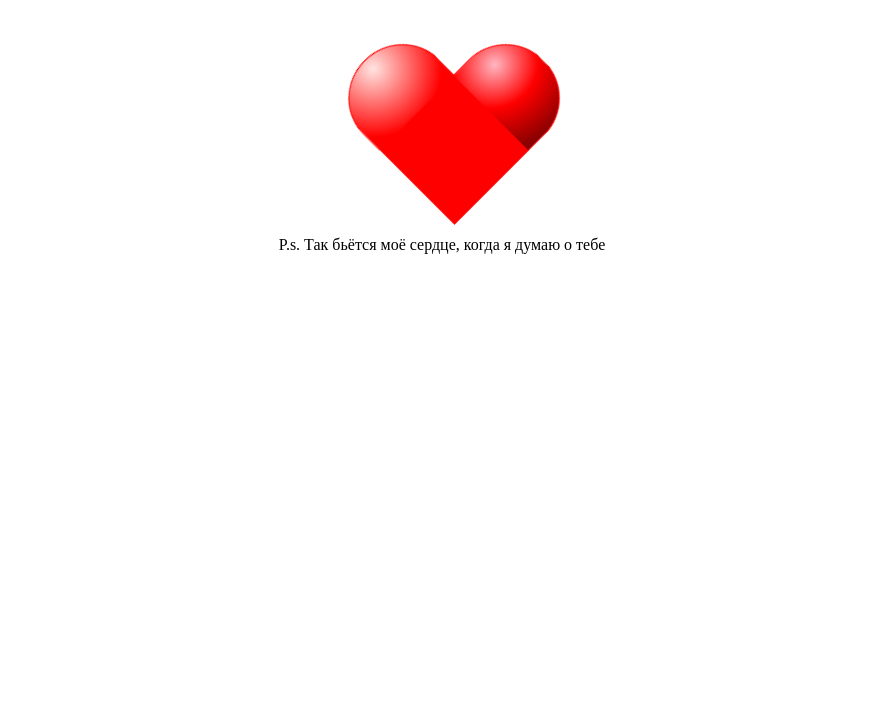
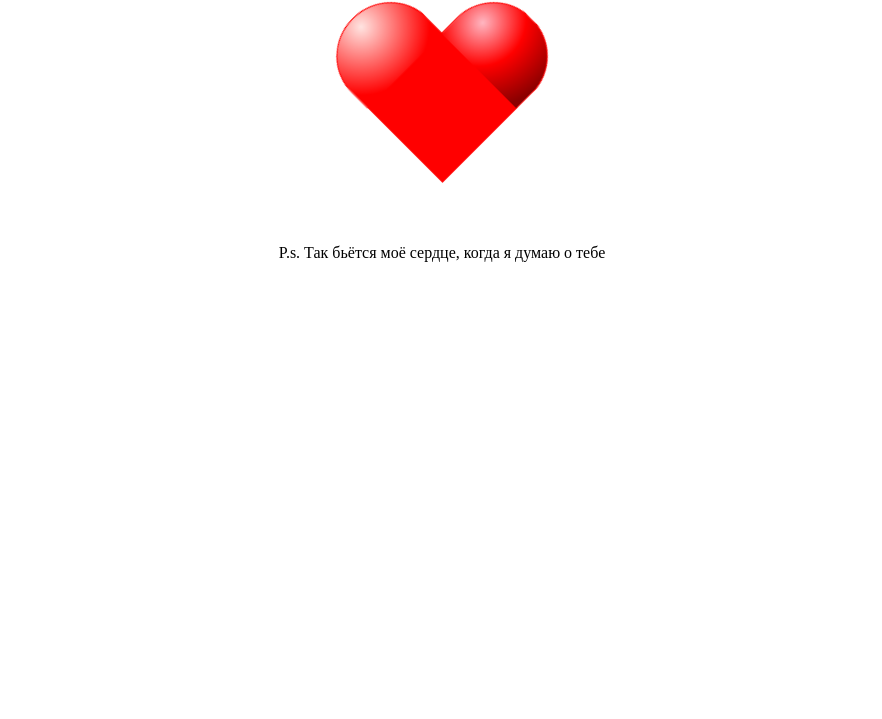
Before and after one commit to SemyonZemlyanskiy/LOVEYOUFROMSEMA, a plain HTML site: page index.html in a window 1280 px wide. Shown: the part 81-800 px from the top of the page, without its empty margins (198-1080 px from the left). Drawn offline with Linux system fonts and the light colour scheme.

Commit message:
Update style.css

```diff
--- a/style.css
+++ b/style.css
@@ -1,6 +1,13 @@
+body {
+	display: flex;
+	align-items: center;
+	justify-content: center;
+	flex-direction: column;
+}
+
 .heart {
-    top: 100px;
-    left: 47%;
+    top: 50px;
+
 	position: relative;
 	width: 100px;
 	height: 100px;
```
